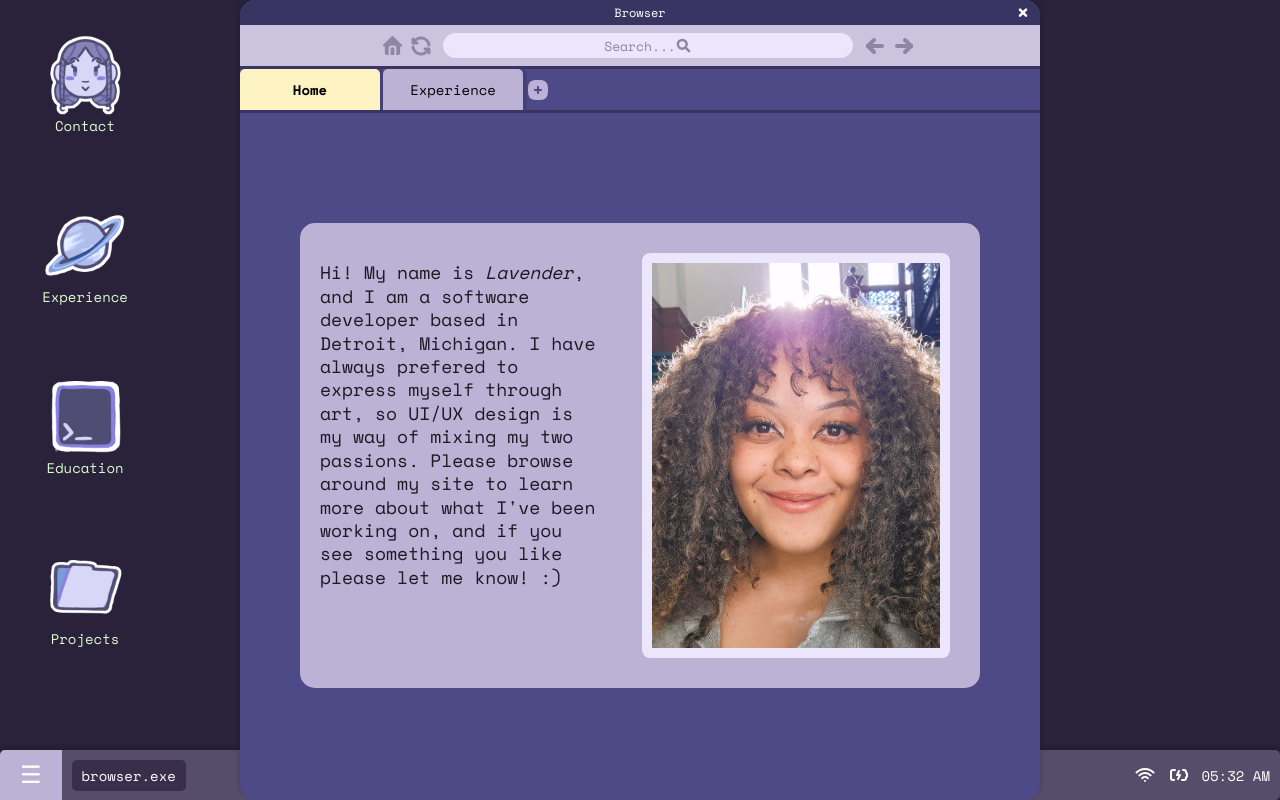
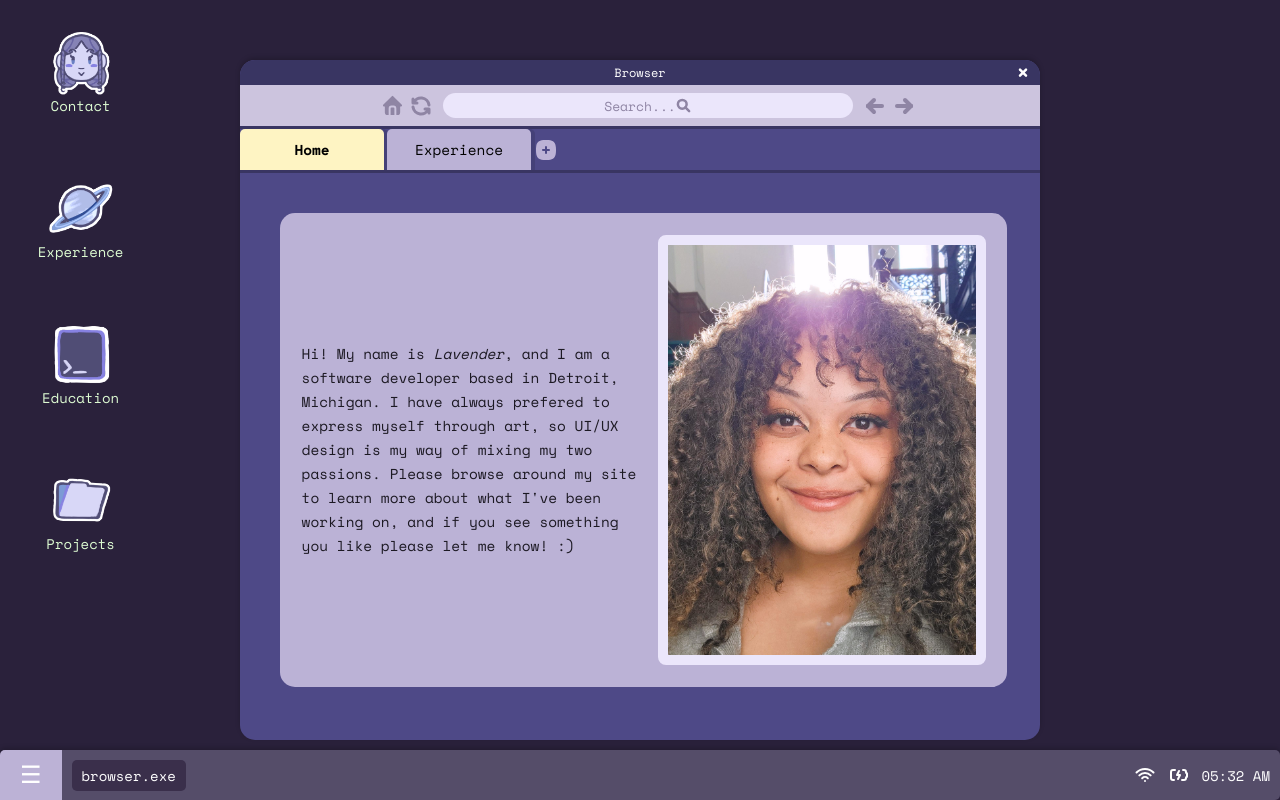
Before and after one commit to Lavender-C/portfolio-site, a Next.js app: page / in a window 1280 px wide. Both pictures are taken after a click on the element "Experience". Built offline with nearby package versions, Linux system fonts and the light colour scheme.

Commit message:
Reposive Design changes

```diff
--- a/src/App.css
+++ b/src/App.css
@@ -16,6 +16,7 @@ html, body, #root, .App {
   height: 100vh;
   width: 100vw;
   display: flex;
+  flex-wrap: wrap;
   flex-direction: column;
   font-size: calc(10px + 2vmin);
 }
@@ -73,8 +74,8 @@ html, body, #root, .App {
 
 /* ----------------------------- shortcut links ----------------------------- */
 .shortcuts {
-  top: 10px;
-  margin: 30px;
+  top: 1vh;
+  margin: 2vw;
   display: flex;
   flex-direction: column;
   align-items: center;
@@ -91,8 +92,7 @@ html, body, #root, .App {
 }
 
 .shortcuts img {
-  width: 80px;
-  height: 80px;
+  height: 8vh;
   cursor: pointer;
 }
 
--- a/src/BrowserWindow.css
+++ b/src/BrowserWindow.css
@@ -4,8 +4,10 @@
     transform: translate(-50%, -50%);
     top: 50%;
     left: 50%;
-    width: 800px;
-    height: 800px;
+    height: 85vh;
+    max-height: 800px;
+    width: 80vw;
+    max-width: 800px;
     border-radius: 15px;
     background-color: #4E4987;
     display: flex;
@@ -17,6 +19,7 @@
 /* -------------------------------------------------------------------------- */
 /*                                    TABS                                    */
 /* -------------------------------------------------------------------------- */
+
 .browser-tabbar {
     display: flex;
     flex-direction: row;
@@ -36,7 +39,7 @@
     min-width: 10em;
     padding: 10px 10px;
     cursor: pointer;
-    font-size: 14px;
+    font-size: .9rem;
     transition: background 0.2s;
     font-family: Space Mono;
     white-space: nowrap;
@@ -94,36 +97,57 @@
 }
 
 /* -------------------------------------------------------------------------- */
-/*                                   CONTENT                                  */
+/*                                  HOME TAB                                  */
 /* -------------------------------------------------------------------------- */
 
 .home-content{
     display: flex;
     flex-direction: column;
-    align-items: center;
-    height: 685px;
     justify-content: center;
+    min-height: fit-content;
+    height: auto;
+    padding: 5%;
 }
+
 .profile-container{
     display: flex;
-    flex-direction: row;
-    text-align: left;
+    flex-wrap: wrap;
+    justify-content: center;
+    align-items: center;
+    gap: 2%;
     background-color: #BBB2D6;
     border-radius: 15px;
-    width: 80%;
-    margin: 10px;
-    padding: 20px;
-    font-size: 18px;
+    width: 95%;
+    height: auto;
+    padding: 3%;
+}
+
+.profile-bio{
+    flex: 1;
+    align-content: center;
+    min-width: 50%;
+    font-size: .9rem;
+    text-align: left;
     color: var(--off-black);
-    line-height: 130%;
+    line-height: 1.5rem;
 }
 
 .profile-container img {
+    flex: 1;
+    min-width: 180px;
+    max-width: 45%;
     border-radius: 8px;
-    max-width: 45%;
-    margin: 10px;
-    margin-left: 40px;
     border: 10px solid var(--off-white);
+}
+
+/* -------------------------------------------------------------------------- */
+/*                               EXPERIENCE TAB                               */
+/* -------------------------------------------------------------------------- */
+
+.experience-content{
+    display: flex;
+    flex-direction: column;
+    width: 100%;
 }
 
 .experience-header {
@@ -144,12 +168,15 @@
     flex-direction: column;
     overflow: hidden;
     color: white;
+    width:100%;
 }
 
 .scroll-container {
     flex-grow: 1;
-    overflow-y: auto;
-    max-height: calc(100vh - 250px) !important;
+    overflow-y: scroll;
+    overflow-x: hidden;
+    width: 100%;
+    max-height: calc(100vh - 32vh) !important;
     scrollbar-width: thin;
     scrollbar-color: #888 transparent;
 }
--- a/src/BrowserWindow.js
+++ b/src/BrowserWindow.js
@@ -70,10 +70,10 @@ const BrowserWindow = forwardRef(({ onClose, zIndex, onFocus}, ref) => {
       return (
         <div className="experience-section">
           <div className="scroll-container">
-          <div className="experience-header">
-            <h2>Experience.com</h2>
-            <h3>share your experience</h3>
-          </div>
+            <div className="experience-header">
+              <h2>Experience.com</h2>
+              <h3>share your experience</h3>
+            </div>
             {posts.map((post) => (
               <ExperiencePost key={post.id} {...post} />
             ))}
@@ -86,7 +86,9 @@ const BrowserWindow = forwardRef(({ onClose, zIndex, onFocus}, ref) => {
       return(
         <div className="home-content">
           <div className="profile-container">
-            <p>Hi! My name is <em>Lavender</em>, and I am a software developer based in Detroit, Michigan. I have always prefered to express myself through art, so UI/UX design is my way of mixing my two passions. Please browse around my site to learn more about what I've been working on, and if you see something you like please let me know! :)</p>
+            <div className="profile-bio">
+              <p>Hi! My name is <em>Lavender</em>, and I am a software developer based in Detroit, Michigan. I have always prefered to express myself through art, so UI/UX design is my way of mixing my two passions. Please browse around my site to learn more about what I've been working on, and if you see something you like please let me know! :)</p>
+            </div>
               <img src="/me.jpg"/>
           </div>
         </div>
@@ -185,7 +187,7 @@ const BrowserWindow = forwardRef(({ onClose, zIndex, onFocus}, ref) => {
         </div>
 
         {/* --------------------------------- Content -------------------------------- */}
-        <div className="main-content">
+        <div className="experience-content">
           {renderContent()}</div>
       </div>
     );
--- a/src/ConsoleWindow.module.css
+++ b/src/ConsoleWindow.module.css
@@ -2,7 +2,8 @@
     position: absolute;
     top: 50%;
     left: 50%;
-    width: 500px;
+    max-width: 500px;
+    width: 75vw;
     height: 340px;
     background-color: var(--off-black);
     color: var(--accent2);
--- a/src/ExperiencePost.css
+++ b/src/ExperiencePost.css
@@ -7,6 +7,7 @@
     border-radius: 10px;
     box-shadow: 2px 2px 8px rgba(0, 0, 0, 0.1);
     margin-bottom: 10px;
+    max-width: 90%;
 }
 
 .profile-image {
@@ -19,17 +20,18 @@
 .post-content {
     flex: 1;
     text-align: left;
+    max-width: 80%;
 }
 
 .post-title {
-    font-size: 16px;
+    font-size: .9rem;
     font-weight: bold;
     color: var(--accent2);
     margin: 0;
 }
 
 .post-subtitle {
-    font-size: 14px;
+    font-size: .85rem;
     color: var(--accent3);
     margin: 2px 0;
 }
@@ -37,9 +39,12 @@
 .post-body {
     font-size: 14px;
     margin: 10px 0;
+    font-size: .8rem;
+    line-height: 1.2rem;
 }
 
 .like-button {
+    min-width: max-content;
     background: var(--primary);
     border: none;
     padding: 5px 10px;
@@ -74,13 +79,18 @@
 .tags {
     display: flex;
     flex-direction: row;
+    overflow-x: scroll;
+    max-height: 35px;
+    min-height: fit-content;
     gap: 10px;
     align-items: center;
 }
 
 .tag{
-    font-size: 12px;
+    font-size: .7rem;
     font-weight: 600;
+    overflow: visible;
+    min-width: max-content;
     background-color: var(--accent2);
     border-radius: 20px;
     padding: 3px 5px;
--- a/src/FileExplorer.css
+++ b/src/FileExplorer.css
@@ -1,6 +1,8 @@
 .file-explorer {
-    width: 900px;
-    height: 800px;
+    max-width: 900px;
+    width: 80vw;
+    max-height: 800px;
+    height: 80vh;
     background: var(--grey-mid);
     color: var(--off-black);
     position: absolute;
@@ -78,31 +80,51 @@
     position: fixed;
     top: 25px;
     left: 0;
-    width: 900px;
-    height: 775px;
+    width: 100%;
+    height: calc(100% - 25px);
+    max-height: 775px;
     background: rgba(0, 0, 0, 0.8);
     display: flex;
+    align-items: center;
     justify-content: center;
-    align-items: center;
     border-radius: 0 0 15px 15px;
 }
 
 .lightbox-content {
+    display: flex;
+    flex-direction: column;
+    justify-content: center;
+    align-items: center;
+    min-height: max-content;
     background: var(--off-white);
     padding: 20px;
     border-radius: 10px;
     color: var(--background);
     border-radius: 15px;
+    width: 80%;
+    max-height: 100%;
+    font-size: 90%;
+
+}
+
+.lightbox-text{
+    flex: 1;
+    width: 100%;
 }
 
 .lightbox img {
-    max-height: 600px;
+    flex: 1;
+    max-width: 75%;
+    height: auto;
     display: block;
+    object-fit: contain;
     margin: auto;
+
 }
 
 .close-lightbox {
-    margin-top: 10px;
+    margin-top: 5%;
+    max-width: max-content;
     cursor: pointer;
     background: var(--accent4);
     border-radius: 5px;
--- a/src/FileExplorer.js
+++ b/src/FileExplorer.js
@@ -11,18 +11,18 @@ const fileStructure = {
     "Projects": {
         "Room Raiser":{
             files: [
-                { name: "first draft.jpg", src: "room-raiser/first draft.png", description: "Description for image 1" },
-                { name: "image2.jpg", src: "/images/image2.jpg", description: "Description for image 2" }
+                { name: "first draft.jpg", src: "room-raiser/first draft.png", description: "A mockup I designed for my Software Engineering project 'Room Raiser'" },
+                { name: "image2.jpg", src: "/images/image2.jpg", description: "Coming Soon!" }
             ]
         },
         "Tune Tracer": {
             files: [
-                { name: "image3.jpg", src: "/images/image3.jpg", description: "Description for image 3" }
+                { name: "image3.jpg", src: "/images/image3.jpg", description: "Coming Soon!"  }
             ]
         },
         "NeRF": {
             files: [
-                {name: "image4.jpg", src: "nerf/image4.jpg", description: "Description for image 4"}
+                {name: "image4.jpg", src: "nerf/image4.jpg", description: "Coming Soon!" }
             ]
         }
     }
@@ -156,7 +156,9 @@ const FileExplorer = forwardRef(({ onClose, zIndex, onFocus }, ref) => {
                         <div className="lightbox-content" onClick={(e) => e.stopPropagation()}>
 
                             <img src={selectedImage.src} alt={selectedImage.name} />
-                            <p>{selectedImage.description}</p>
+                            <div className="lightbox-text">
+                                <p>{selectedImage.description}</p>
+                            </div>
 
                             <button className="close-lightbox" onClick={() => setSelectedImage(null)}>✖</button>
 
--- a/src/global.css
+++ b/src/global.css
@@ -98,3 +98,13 @@ a:hover, .link {
     transform: translateY(10%);
     cursor: pointer;
 }
+
+.transparent_gradient {
+    display: block;
+    bottom: 0;
+    right: 0;
+    width: 100%;
+    height: 13.0208333333vw;
+    background: linear-gradient(90deg, transparent 0, #36326c 100%);
+    border: 1px solid pink
+}
```
Also changed, not shown: public/console-icon.png.
